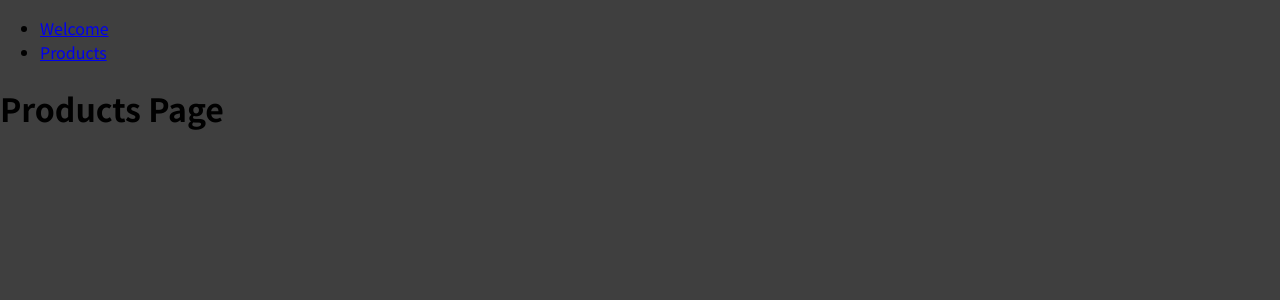
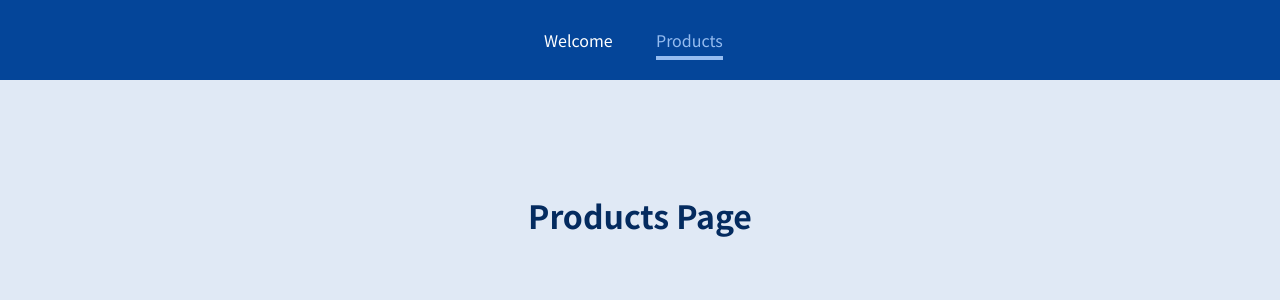
Before and after one commit to Athul-dev-7/ReactTrails, a React (Create React App) app in the folder spa-with-router/: page /products in a window 1280 px wide. Shown: the top 300 px of the page. Built offline with nearby package versions, Linux system fonts and the light colour scheme.

Commit message:
Adds <NavLink/> instead of <Link/>.

```diff
--- a/spa-with-router/src/components/MainHeader/MainHeader.js
+++ b/spa-with-router/src/components/MainHeader/MainHeader.js
@@ -1,15 +1,23 @@
-import { Link } from 'react-router-dom';
+import { NavLink } from 'react-router-dom';
+import classes from './MainHeader.module.css';
 
 const MainHeader = () => {
     return (
-        <header>
+        <header className={classes.header}>
             <nav>
                 <ul>
                     <li>
-                        <Link to="/welcome">Welcome</Link>
+                        <NavLink activeClassName={classes.active} to="/welcome">
+                            Welcome
+                        </NavLink>
                     </li>
                     <li>
-                        <Link to="/products">Products</Link>
+                        <NavLink
+                            activeClassName={classes.active}
+                            to="/products"
+                        >
+                            Products
+                        </NavLink>
                     </li>
                 </ul>
             </nav>
--- /dev/null
+++ b/spa-with-router/src/components/MainHeader/MainHeader.module.css
@@ -0,0 +1,38 @@
+.header {
+    width: 100%;
+    height: 5rem;
+    background-color: #044599;
+    padding: 0 10%;
+}
+
+.header nav {
+    height: 100%;
+}
+
+.header ul {
+    height: 100%;
+    list-style: none;
+    display: flex;
+    padding: 0;
+    margin: 0;
+    align-items: center;
+    justify-content: center;
+}
+
+.header li {
+    margin: 0 1rem;
+    width: 5rem;
+}
+
+.header a {
+    color: white;
+    text-decoration: none;
+}
+
+.header a:hover,
+.header a:active,
+.header a.active {
+    color: #95bcf0;
+    padding-bottom: 0.25rem;
+    border-bottom: 4px solid #95bcf0;
+}
--- a/spa-with-router/src/index.css
+++ b/spa-with-router/src/index.css
@@ -10,5 +10,17 @@ html {
 
 body {
   margin: 0;
-  background-color: #3f3f3f;
+  background-color: #e0e9f5;
 }
+
+main {
+  margin-top: 7rem;
+  text-align: center;
+}
+
+h1,
+h2,
+h3,
+p {
+  color: #042b5f;
+}
```
